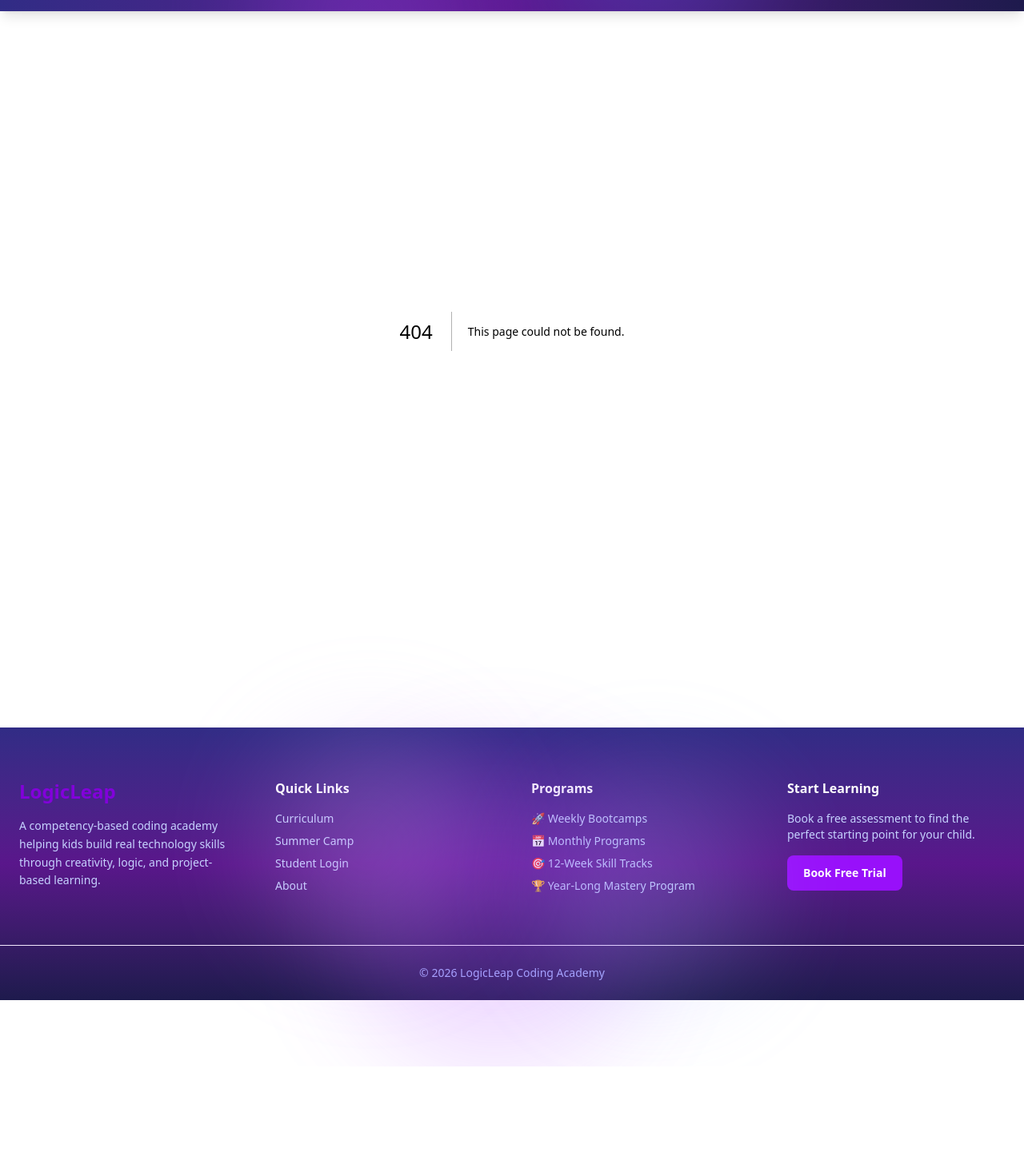
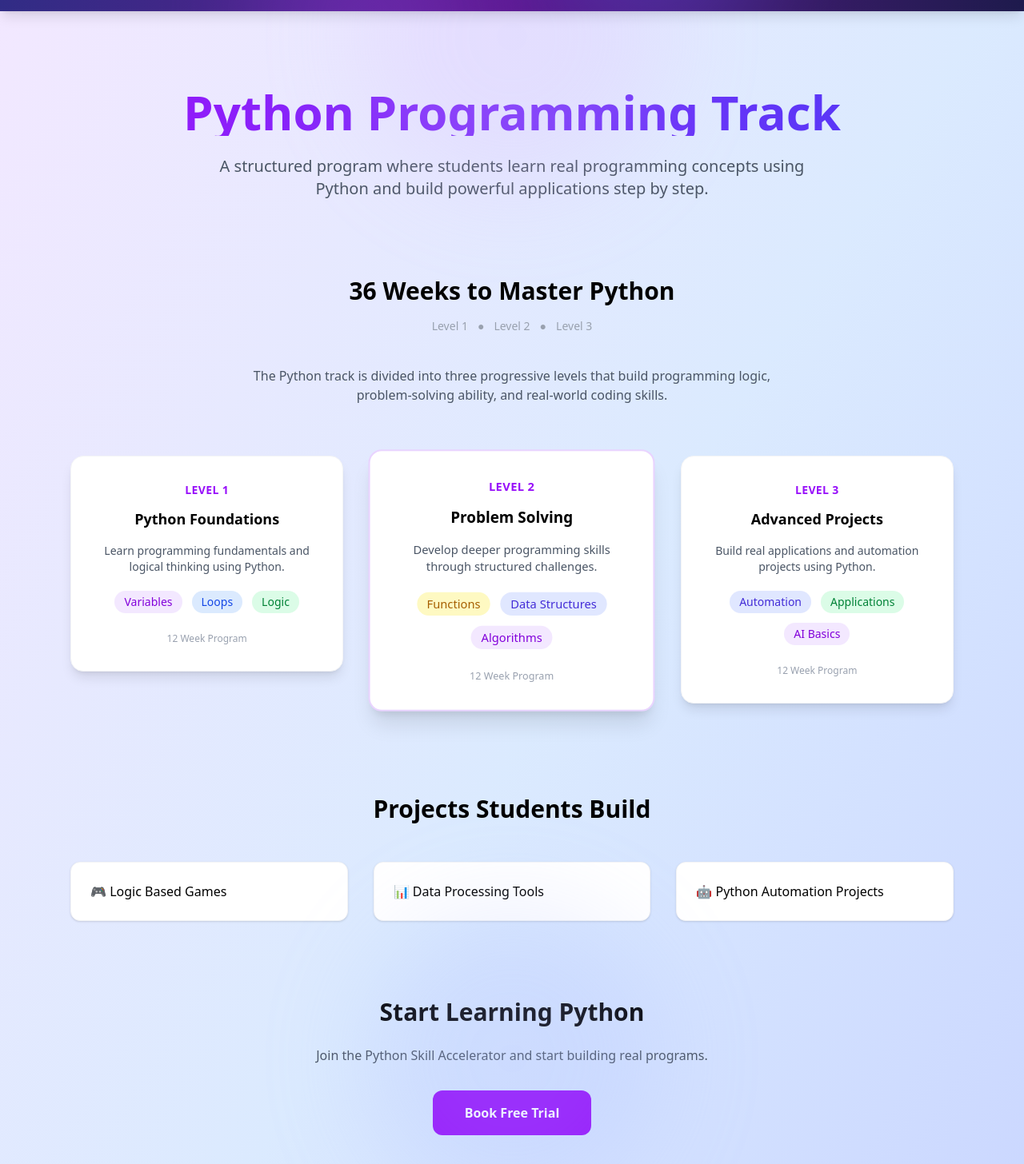
Before and after one commit to srushteesingh/logicleap-platform, a Next.js app: page /skill-accelerator/python in a window 1280 px wide. Before the commit this address had no page. Shown: the part 54-1510 px from the top of the page at 80% size. Before the commit the page ends 1388 px from the top, so only its background shows below. Built offline with nearby package versions, Linux system fonts and the light colour scheme.

Commit message:
add python track page

```diff
--- /dev/null
+++ b/app/skill-accelerator/python/page.tsx
@@ -0,0 +1,168 @@
+export default function PythonTrack() {
+  return (
+    <div className="relative max-w-6xl mx-auto px-6 py-24">
+      {/* Glow Background */}
+      <div className="absolute -top-40 left-1/3 w-96 h-96 bg-purple-300 opacity-20 blur-3xl rounded-full"></div>
+      <div className="absolute bottom-0 right-1/3 w-96 h-96 bg-indigo-300 opacity-20 blur-3xl rounded-full"></div>
+
+      {/* HERO */}
+      <section className="text-center mb-24">
+        <h1 className="text-5xl md:text-6xl font-extrabold mb-6 bg-gradient-to-r from-purple-600 to-indigo-600 text-transparent bg-clip-text">
+          Python Programming Track
+        </h1>
+
+        <p className="text-xl text-gray-600 max-w-3xl mx-auto">
+          A structured program where students learn real programming concepts
+          using Python and build powerful applications step by step.
+        </p>
+      </section>
+
+      {/* MASTERY PATH */}
+      <section className="mb-28">
+        <h2 className="text-3xl font-bold text-center mb-4">
+          36 Weeks to Master Python
+        </h2>
+
+        <div className="flex justify-center items-center gap-3 mb-10 text-sm text-gray-400">
+          <span>Level 1</span>
+          <span>●</span>
+          <span>Level 2</span>
+          <span>●</span>
+          <span>Level 3</span>
+        </div>
+
+        <p className="text-center text-gray-600 max-w-2xl mx-auto mb-16">
+          The Python track is divided into three progressive levels that build
+          programming logic, problem-solving ability, and real-world coding
+          skills.
+        </p>
+
+        <div className="grid md:grid-cols-3 gap-10 items-start">
+          {/* LEVEL 1 */}
+          <div className="bg-white rounded-2xl p-8 shadow-lg border border-gray-100 text-center hover:shadow-xl transition">
+            <div className="text-purple-600 font-bold mb-3 text-sm tracking-wide">
+              LEVEL 1
+            </div>
+
+            <h3 className="text-lg font-semibold mb-4">Python Foundations</h3>
+
+            <p className="text-sm text-gray-600 mb-5">
+              Learn programming fundamentals and logical thinking using Python.
+            </p>
+
+            <div className="flex justify-center gap-3 flex-wrap text-sm">
+              <span className="px-3 py-1 bg-purple-100 text-purple-700 rounded-full">
+                Variables
+              </span>
+
+              <span className="px-3 py-1 bg-blue-100 text-blue-700 rounded-full">
+                Loops
+              </span>
+
+              <span className="px-3 py-1 bg-green-100 text-green-700 rounded-full">
+                Logic
+              </span>
+            </div>
+
+            <div className="mt-6 text-xs text-gray-400">12 Week Program</div>
+          </div>
+
+          {/* LEVEL 2 */}
+          <div className="bg-white rounded-2xl p-8 shadow-xl border-2 border-purple-200 text-center hover:shadow-2xl transition scale-105">
+            <div className="text-purple-600 font-bold mb-3 text-sm tracking-wide">
+              LEVEL 2
+            </div>
+
+            <h3 className="text-lg font-semibold mb-4">Problem Solving</h3>
+
+            <p className="text-sm text-gray-600 mb-5">
+              Develop deeper programming skills through structured challenges.
+            </p>
+
+            <div className="flex justify-center gap-3 flex-wrap text-sm">
+              <span className="px-3 py-1 bg-yellow-100 text-yellow-700 rounded-full">
+                Functions
+              </span>
+
+              <span className="px-3 py-1 bg-indigo-100 text-indigo-700 rounded-full">
+                Data Structures
+              </span>
+
+              <span className="px-3 py-1 bg-purple-100 text-purple-700 rounded-full">
+                Algorithms
+              </span>
+            </div>
+
+            <div className="mt-6 text-xs text-gray-400">12 Week Program</div>
+          </div>
+
+          {/* LEVEL 3 */}
+          <div className="bg-white rounded-2xl p-8 shadow-lg border border-gray-100 text-center hover:shadow-xl transition">
+            <div className="text-purple-600 font-bold mb-3 text-sm tracking-wide">
+              LEVEL 3
+            </div>
+
+            <h3 className="text-lg font-semibold mb-4">Advanced Projects</h3>
+
+            <p className="text-sm text-gray-600 mb-5">
+              Build real applications and automation projects using Python.
+            </p>
+
+            <div className="flex justify-center gap-3 flex-wrap text-sm">
+              <span className="px-3 py-1 bg-indigo-100 text-indigo-700 rounded-full">
+                Automation
+              </span>
+
+              <span className="px-3 py-1 bg-green-100 text-green-700 rounded-full">
+                Applications
+              </span>
+
+              <span className="px-3 py-1 bg-purple-100 text-purple-700 rounded-full">
+                AI Basics
+              </span>
+            </div>
+
+            <div className="mt-6 text-xs text-gray-400">12 Week Program</div>
+          </div>
+        </div>
+      </section>
+
+      {/* PROJECTS */}
+      <section className="mb-24">
+        <h2 className="text-3xl font-bold text-center mb-12">
+          Projects Students Build
+        </h2>
+
+        <div className="grid md:grid-cols-3 gap-8">
+          <div className="bg-white rounded-xl p-6 shadow border border-gray-100">
+            🎮 Logic Based Games
+          </div>
+
+          <div className="bg-white rounded-xl p-6 shadow border border-gray-100">
+            📊 Data Processing Tools
+          </div>
+
+          <div className="bg-white rounded-xl p-6 shadow border border-gray-100">
+            🤖 Python Automation Projects
+          </div>
+        </div>
+      </section>
+
+      {/* CTA */}
+      <section className="text-center">
+        <h2 className="text-3xl font-bold mb-6">Start Learning Python</h2>
+
+        <p className="text-gray-600 mb-8">
+          Join the Python Skill Accelerator and start building real programs.
+        </p>
+
+        <a
+          href="/summer-camp"
+          className="inline-block bg-purple-600 hover:bg-purple-700 text-white px-10 py-4 rounded-xl font-semibold transition"
+        >
+          Book Free Trial
+        </a>
+      </section>
+    </div>
+  );
+}
```
Also changed, not shown: app/skill-accelerator/ai/page.tsx (added), app/skill-accelerator/app-development/page.tsx (added), app/skill-accelerator/game-development/page.tsx (added).
